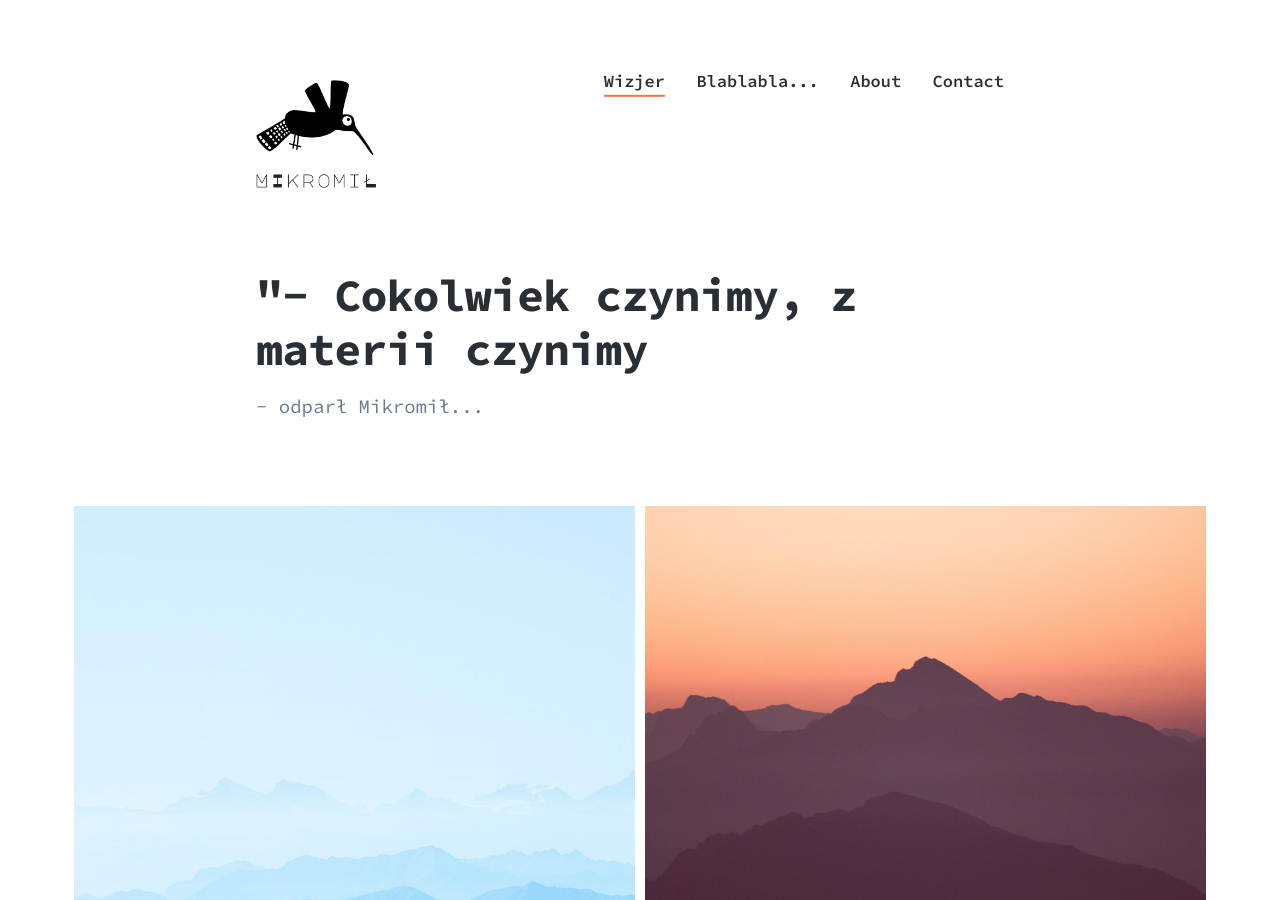
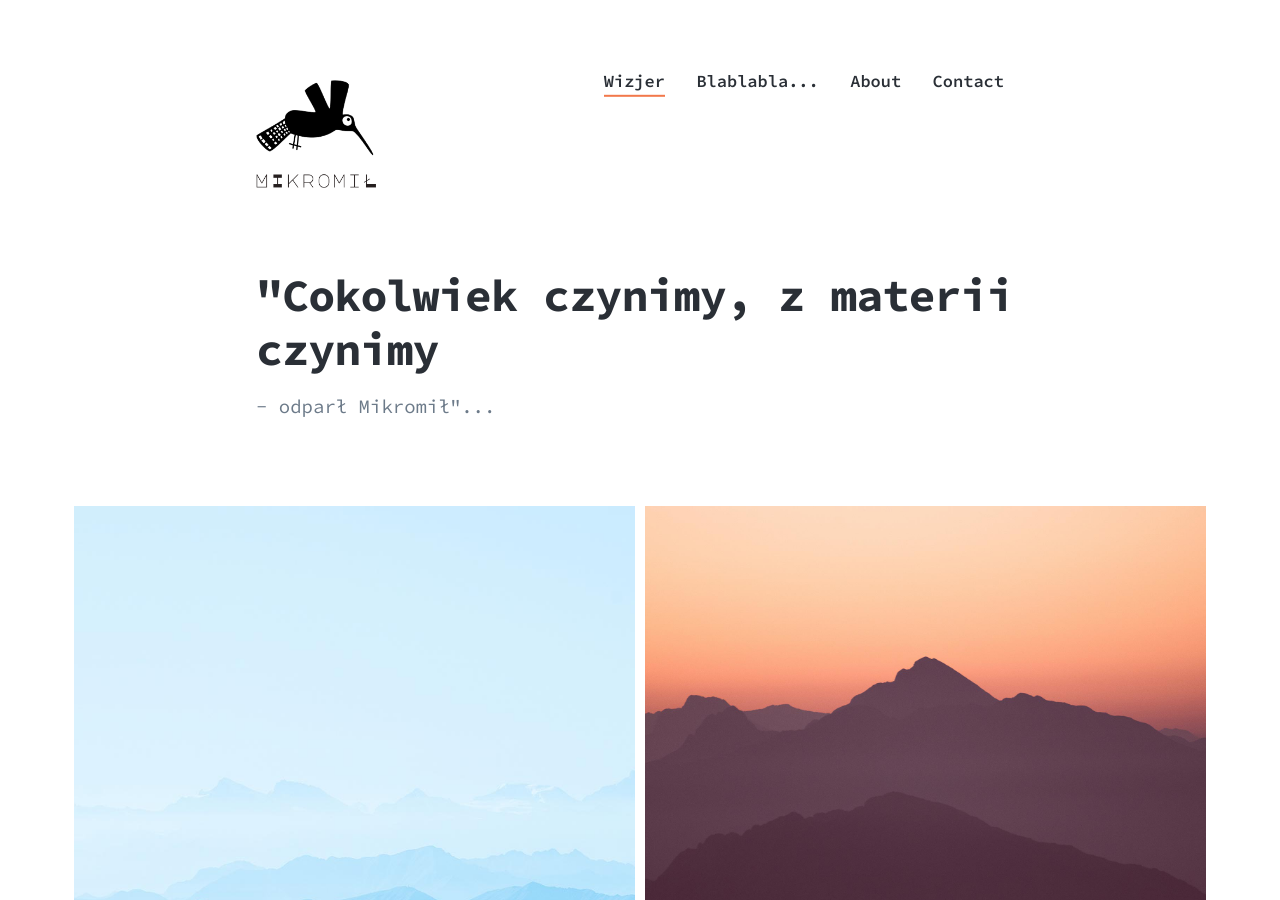
Before and after one commit to Mikromil/emka, a Jekyll site: the page built from index.html, in a window 1280 px wide and 900 px high. Built offline with Jekyll 4.4.1, drawn with Linux system fonts in a browser that asks for light colours; nearby versions of some CDN libraries.

```diff
--- a/index.html
+++ b/index.html
@@ -9,8 +9,8 @@ featured_image: /images/social.jpg
 
 	<div class="wrap">
 
-		<h1>"- Cokolwiek czynimy, z materii czynimy</h1>
-		<p>- odparł Mikromił...</p>
+		<h1>"Cokolwiek czynimy, z materii czynimy</h1>
+		<p>- odparł Mikromił"...</p>
 
 	</div>
 
```
